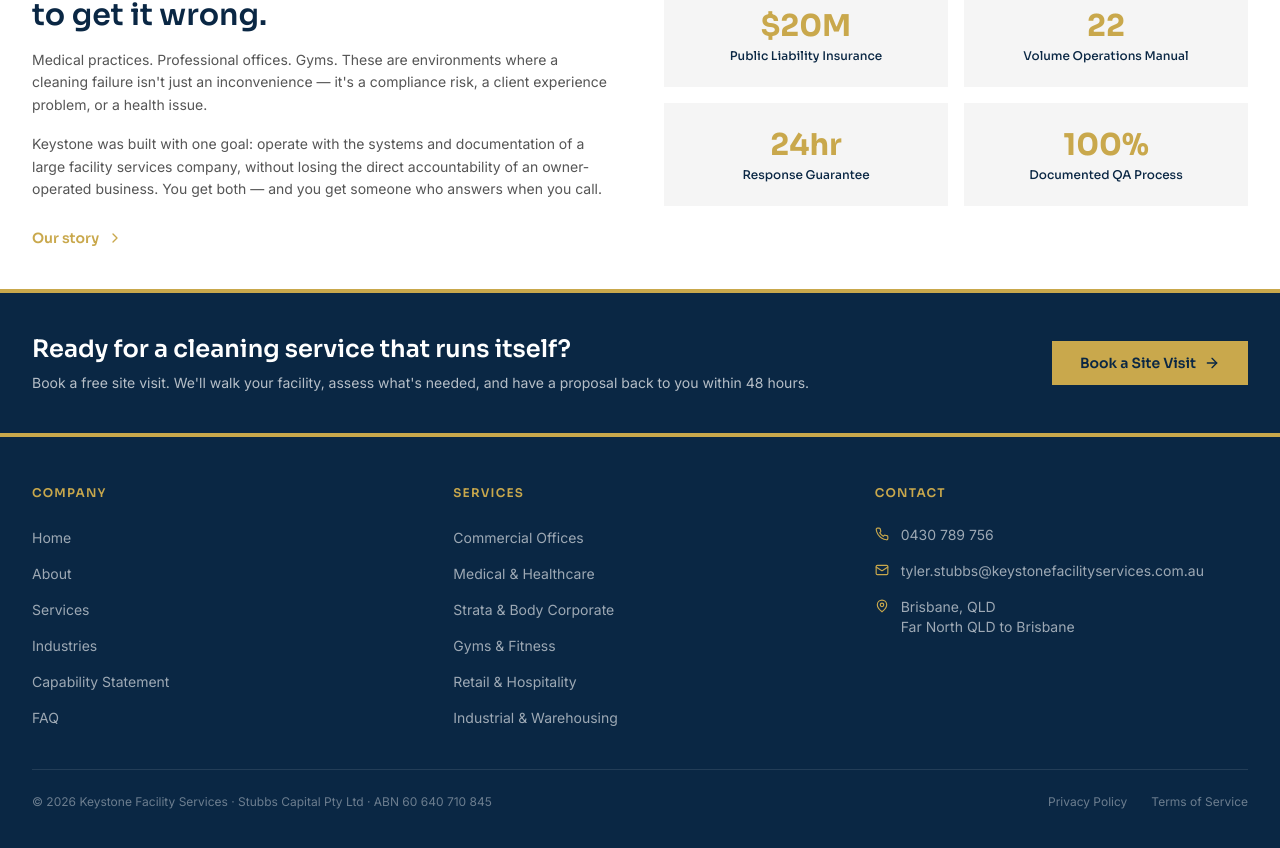
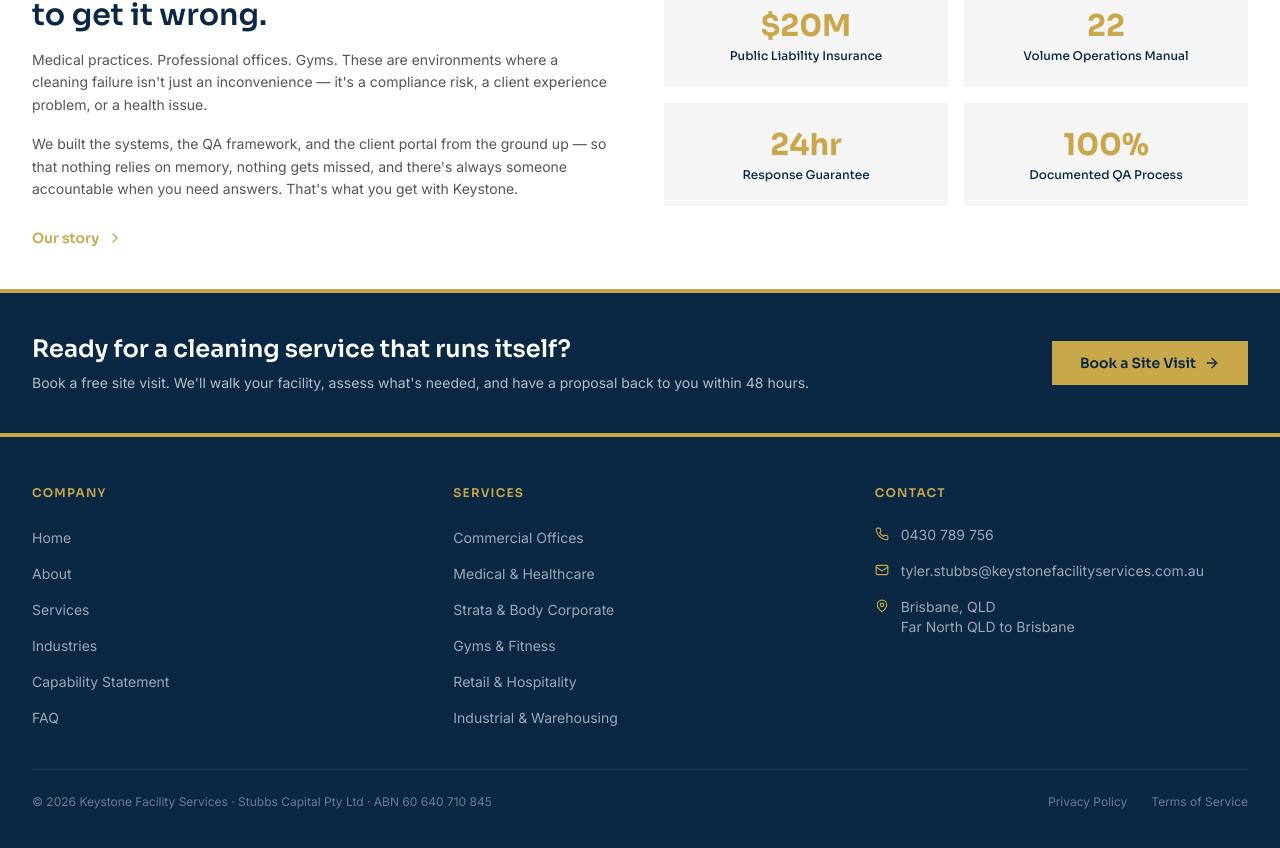
Before and after one commit to Stubbsty/Keystonewebsite, a React (Vite) app: page / in a window 1280 px wide. Shown: the part 1518-2366 px from the top of the page. Built offline with nearby package versions, Linux system fonts and the light colour scheme.

Commit message:
Update Home.tsx

```diff
--- a/src/pages/Home.tsx
+++ b/src/pages/Home.tsx
@@ -198,7 +198,7 @@ export default function Home() {
                 Medical practices. Professional offices. Gyms. These are environments where a cleaning failure isn't just an inconvenience — it's a compliance risk, a client experience problem, or a health issue.
               </p>
               <p className="text-[#555555] text-sm leading-relaxed mb-6">
-                Keystone was built with one goal: operate with the systems and documentation of a large facility services company, without losing the direct accountability of an owner-operated business. You get both — and you get someone who answers when you call.
+                We built the systems, the QA framework, and the client portal from the ground up — so that nothing relies on memory, nothing gets missed, and there's always someone accountable when you need answers. That's what you get with Keystone.
               </p>
               <Link
                 to="/about"
```
